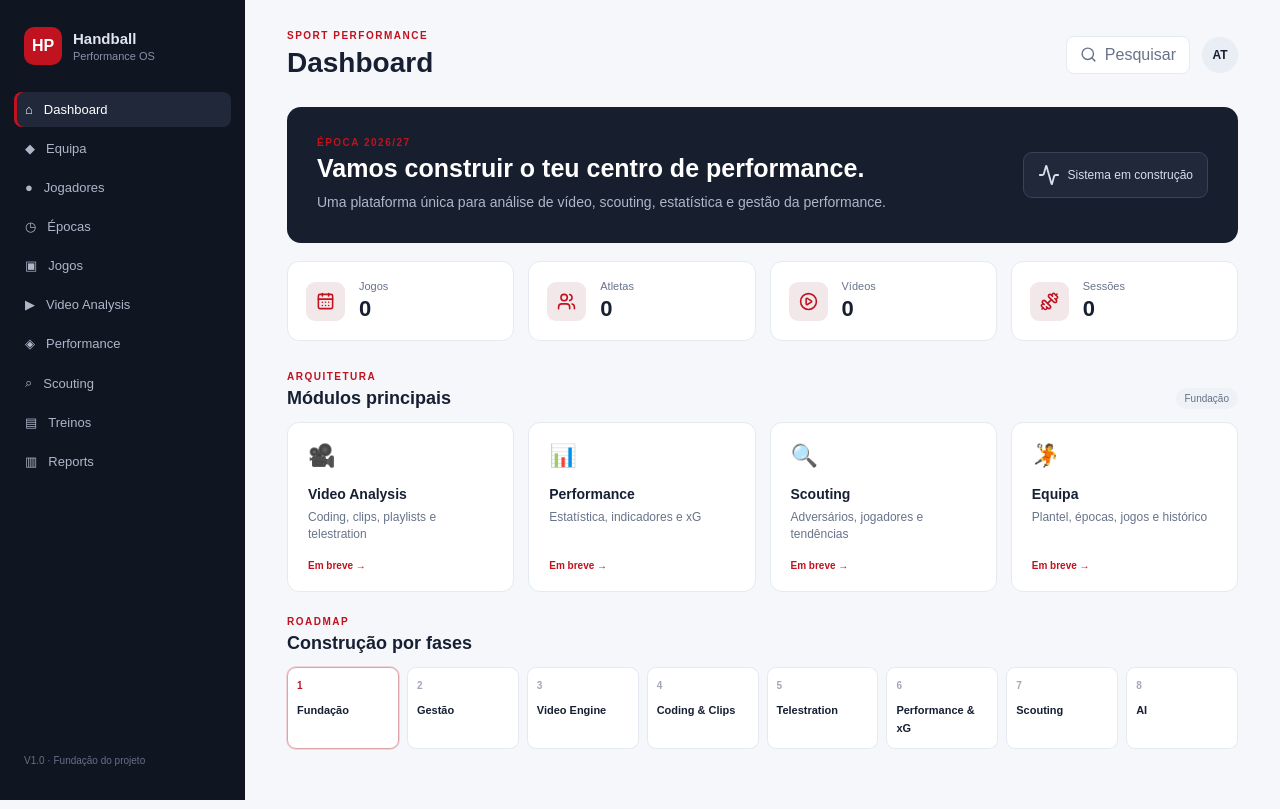
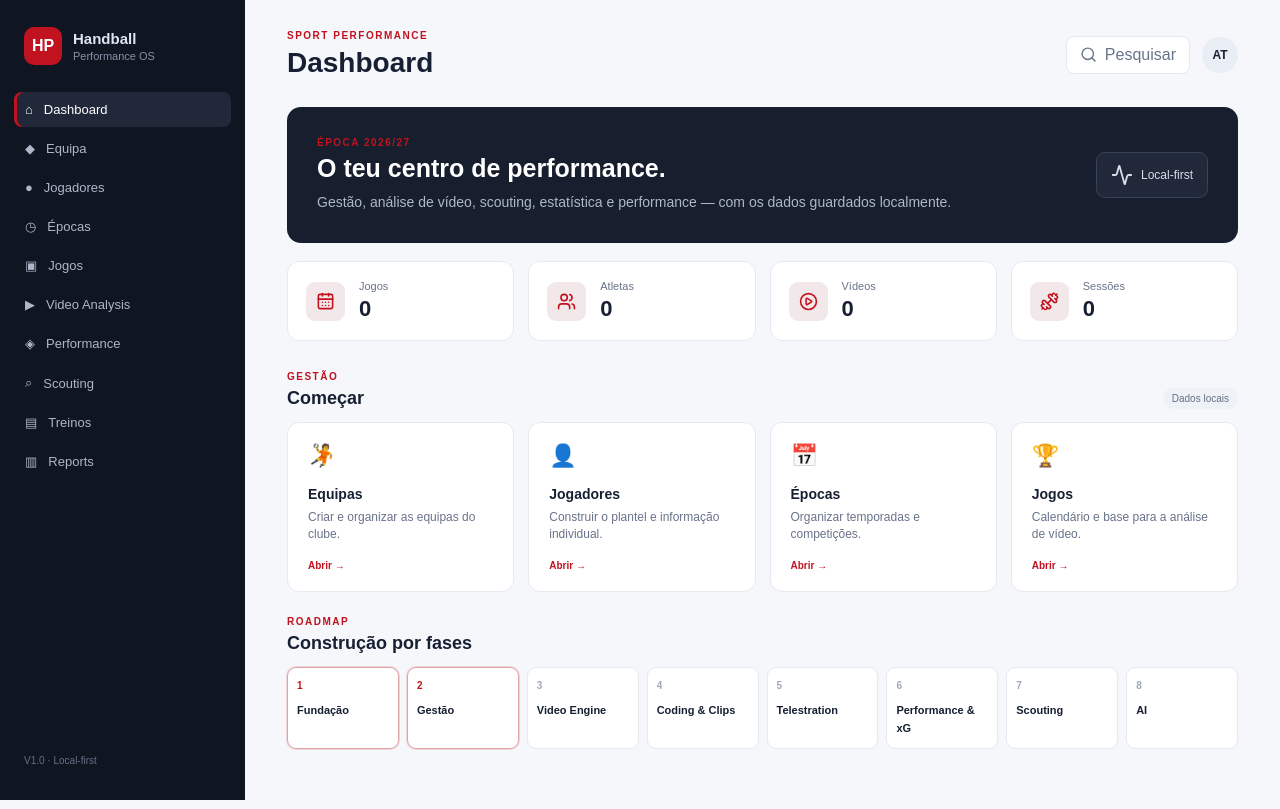
Before and after one commit to AndreBitZ/handball-performance-os, a Next.js app: page / in a window 1280 px wide. Built offline with nearby package versions, Linux system fonts and the light colour scheme.

Commit message:
feat: connect dashboard to local data and management routes

```diff
--- a/app/page.tsx
+++ b/app/page.tsx
@@ -1,63 +1,42 @@
+'use client'
+
+import { useEffect, useState } from 'react'
 import { Activity, CalendarDays, CirclePlay, Dumbbell, Search, Users } from 'lucide-react'
 import './dashboard.css'
+import { db } from '../src/lib/storage/db'
 
-const stats = [
-  { label: 'Jogos', value: '0', icon: CalendarDays },
-  { label: 'Atletas', value: '0', icon: Users },
-  { label: 'Vídeos', value: '0', icon: CirclePlay },
-  { label: 'Sessões', value: '0', icon: Dumbbell },
-]
-
-const modules = [
-  ['🎥', 'Video Analysis', 'Coding, clips, playlists e telestration'],
-  ['📊', 'Performance', 'Estatística, indicadores e xG'],
-  ['🔍', 'Scouting', 'Adversários, jogadores e tendências'],
-  ['🤾', 'Equipa', 'Plantel, épocas, jogos e histórico'],
+const nav = [
+  ['Dashboard', '/'], ['Equipa', '/teams'], ['Jogadores', '/players'], ['Épocas', '/seasons'], ['Jogos', '/games'],
+  ['Video Analysis', '#'], ['Performance', '#'], ['Scouting', '#'], ['Treinos', '#'], ['Reports', '#'],
 ]
 
 export default function Home() {
-  return (
-    <main className="shell">
-      <aside className="sidebar">
-        <div className="brand">
-          <div className="brandMark">HP</div>
-          <div><strong>Handball</strong><span>Performance OS</span></div>
-        </div>
-        <nav className="nav">
-          {['Dashboard', 'Equipa', 'Jogadores', 'Épocas', 'Jogos', 'Video Analysis', 'Performance', 'Scouting', 'Treinos', 'Reports'].map((item, index) => (
-            <a className={index === 0 ? 'navItem active' : 'navItem'} href="#" key={item}>
-              <span>{['⌂', '◆', '●', '◷', '▣', '▶', '◈', '⌕', '▤', '▥'][index]}</span>{item}
-            </a>
-          ))}
-        </nav>
-        <div className="sidebarFooter">V1.0 · Fundação do projeto</div>
-      </aside>
+  const [counts, setCounts] = useState({ games: 0, players: 0, videos: 0, sessions: 0 })
 
-      <section className="content">
-        <header className="topbar">
-          <div><p className="eyebrow">SPORT PERFORMANCE</p><h1>Dashboard</h1></div>
-          <div className="topActions"><button className="search"><Search size={17} /> Pesquisar</button><div className="avatar">AT</div></div>
-        </header>
-        <div className="hero">
-          <div><p className="eyebrow">ÉPOCA 2026/27</p><h2>Vamos construir o teu centro de performance.</h2><p>Uma plataforma única para análise de vídeo, scouting, estatística e gestão da performance.</p></div>
-          <div className="heroBadge"><Activity size={22} /> Sistema em construção</div>
-        </div>
-        <div className="statsGrid">
-          {stats.map(({ label, value, icon: Icon }) => <article className="statCard" key={label}><div className="statIcon"><Icon size={19} /></div><div><span>{label}</span><strong>{value}</strong></div></article>)}
-        </div>
-        <section className="section">
-          <div className="sectionHeader"><div><p className="eyebrow">ARQUITETURA</p><h3>Módulos principais</h3></div><span className="status">Fundação</span></div>
-          <div className="moduleGrid">
-            {modules.map(([emoji, title, description]) => <article className="moduleCard" key={title}><div className="moduleEmoji">{emoji}</div><h4>{title}</h4><p>{description}</p><span>Em breve →</span></article>)}
-          </div>
-        </section>
-        <section className="section roadmap">
-          <div className="sectionHeader"><div><p className="eyebrow">ROADMAP</p><h3>Construção por fases</h3></div></div>
-          <div className="steps">
-            {['Fundação', 'Gestão', 'Video Engine', 'Coding & Clips', 'Telestration', 'Performance & xG', 'Scouting', 'AI'].map((step, i) => <div className={i === 0 ? 'step current' : 'step'} key={step}><b>{i + 1}</b><span>{step}</span></div>)}
-          </div>
-        </section>
-      </section>
-    </main>
-  )
+  useEffect(() => {
+    if (!db) return
+    Promise.all([db.matches.count(), db.players.count()]).then(([games, players]) => setCounts({ games, players, videos: 0, sessions: 0 }))
+  }, [])
+
+  const stats = [
+    { label: 'Jogos', value: counts.games, icon: CalendarDays },
+    { label: 'Atletas', value: counts.players, icon: Users },
+    { label: 'Vídeos', value: counts.videos, icon: CirclePlay },
+    { label: 'Sessões', value: counts.sessions, icon: Dumbbell },
+  ]
+
+  return <main className="shell">
+    <aside className="sidebar">
+      <div className="brand"><div className="brandMark">HP</div><div><strong>Handball</strong><span>Performance OS</span></div></div>
+      <nav className="nav">{nav.map(([item, href], index) => <a className={index === 0 ? 'navItem active' : 'navItem'} href={href} key={item}><span>{['⌂','◆','●','◷','▣','▶','◈','⌕','▤','▥'][index]}</span>{item}</a>)}</nav>
+      <div className="sidebarFooter">V1.0 · Local-first</div>
+    </aside>
+    <section className="content">
+      <header className="topbar"><div><p className="eyebrow">SPORT PERFORMANCE</p><h1>Dashboard</h1></div><div className="topActions"><button className="search"><Search size={17}/> Pesquisar</button><div className="avatar">AT</div></div></header>
+      <div className="hero"><div><p className="eyebrow">ÉPOCA 2026/27</p><h2>O teu centro de performance.</h2><p>Gestão, análise de vídeo, scouting, estatística e performance — com os dados guardados localmente.</p></div><div className="heroBadge"><Activity size={22}/> Local-first</div></div>
+      <div className="statsGrid">{stats.map(({ label, value, icon: Icon }) => <article className="statCard" key={label}><div className="statIcon"><Icon size={19}/></div><div><span>{label}</span><strong>{value}</strong></div></article>)}</div>
+      <section className="section"><div className="sectionHeader"><div><p className="eyebrow">GESTÃO</p><h3>Começar</h3></div><span className="status">Dados locais</span></div><div className="moduleGrid"><a className="moduleCard" href="/teams"><div className="moduleEmoji">🤾</div><h4>Equipas</h4><p>Criar e organizar as equipas do clube.</p><span>Abrir →</span></a><a className="moduleCard" href="/players"><div className="moduleEmoji">👤</div><h4>Jogadores</h4><p>Construir o plantel e informação individual.</p><span>Abrir →</span></a><a className="moduleCard" href="/seasons"><div className="moduleEmoji">📅</div><h4>Épocas</h4><p>Organizar temporadas e competições.</p><span>Abrir →</span></a><a className="moduleCard" href="/games"><div className="moduleEmoji">🏆</div><h4>Jogos</h4><p>Calendário e base para a análise de vídeo.</p><span>Abrir →</span></a></div></section>
+      <section className="section roadmap"><div className="sectionHeader"><div><p className="eyebrow">ROADMAP</p><h3>Construção por fases</h3></div></div><div className="steps">{['Fundação','Gestão','Video Engine','Coding & Clips','Telestration','Performance & xG','Scouting','AI'].map((step, i) => <div className={i < 2 ? 'step current' : 'step'} key={step}><b>{i + 1}</b><span>{step}</span></div>)}</div></section>
+    </section>
+  </main>
 }
```
